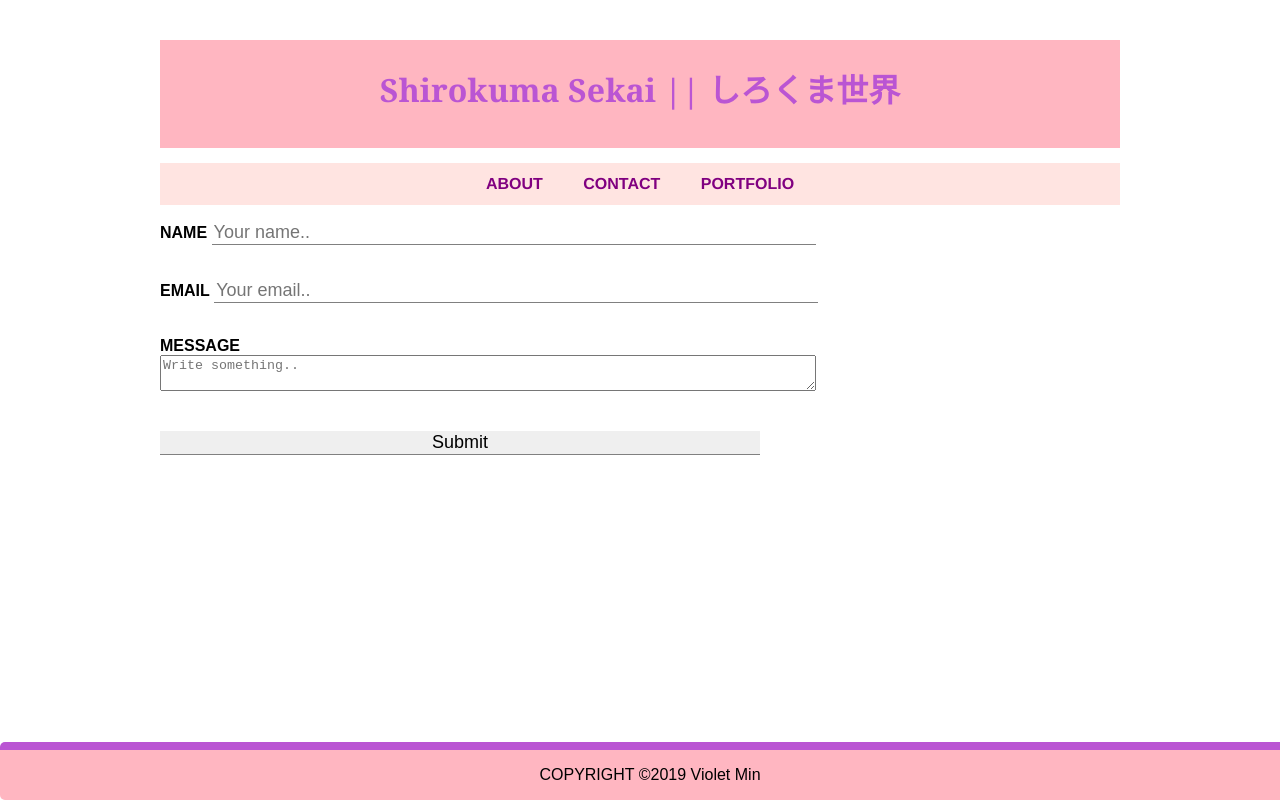
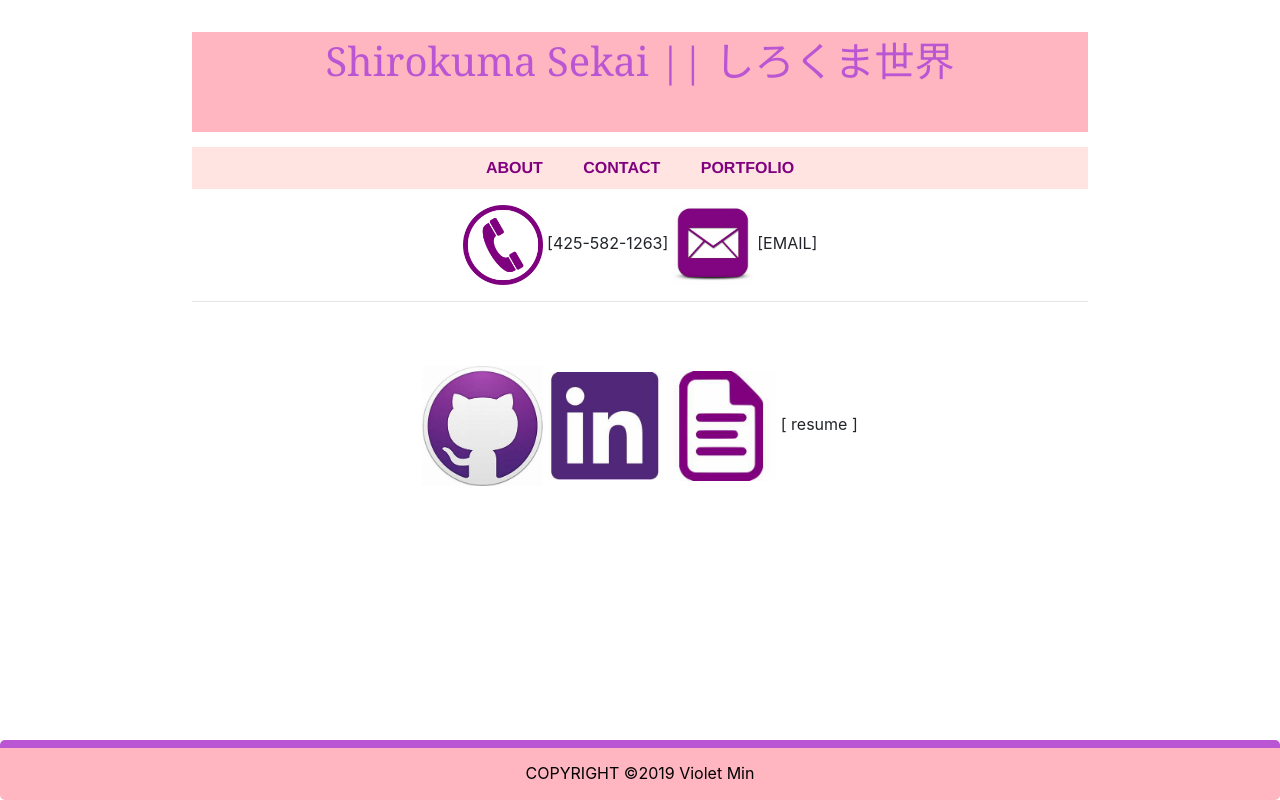
Before and after one commit to VioletShirokuma/violetportfolio.github.io, a plain HTML site: page contact.html in a window 1280 px wide. Drawn offline with nearby package versions, Linux system fonts and the light colour scheme.

Commit message:
Adding icons, edited contact page, cleaned portfolio page

```diff
--- a/assets/css/style.css
+++ b/assets/css/style.css
@@ -76,7 +76,7 @@
     color:#000000;
     left: 0;
     bottom: 0;
-    height: 30px;
+    height: 60px;
     width: 100%;
     line-height:30px;
         }
--- a/contact.html
+++ b/contact.html
@@ -6,6 +6,14 @@
     <meta http-equiv="X-UA-Compatible" content="ie=edge">
     <title>Contact</title>
     <link rel="stylesheet" type="text/css" href="assets/css/style.css">
+
+    <link rel="stylesheet" href="https://stackpath.bootstrapcdn.com/bootstrap/4.4.1/css/bootstrap.min.css" integrity="sha384-Vkoo8x4CGsO3+Hhxv8T/Q5PaXtkKtu6ug5TOeNV6gBiFeWPGFN9MuhOf23Q9Ifjh" crossorigin="anonymous">
+
+    <link rel="stylesheet"
+    href="https://cdn.rawgit.com/konpa/devicon/df6431e323547add1b4cf45992913f15286456d3/devicon.min.css">
+
+    <link rel="stylesheet" href="https://cdn.rawgit.com/konpa/devicon/df6431e323547add1b4cf45992913f15286456d3/devicon.min.css">
+    <link rel="stylesheet" href="devicon-colors.css">
 </head>
 <body>
         <div id="wrapper">
@@ -21,26 +29,22 @@
                         </ul>
                 </nav>
 
-        <section>
-        <p><div class="contact-form">
-                <form id="contact-form">
+        <section><center>
+                <a href="tel:4255821263"><img height="80" src="assets/images/phoneicon.png"></a> [425-582-1263]
 
-                      <label for="fname"><b>NAME</b></label>
-                      <input type="text" name="name" class="form-contact" placeholder="Your name.."><br><br>
+                <a href= "mailto:asheaesthetics@gmail.com"><img height="80" src="assets/images/emailicon.jpg"></a> [EMAIL]
+                <hr>
+<br><br>
 
-                      <label for="fname"><b>EMAIL</b></label>
-                      <input type="email" name="email" class="form-contact" placeholder="Your email.."><br><br>
+<a href="https://github.com/VioletShirokuma"><img height="120" src="assets/images/githubicon.jpg"></a>
 
-                      <label for="message"><b>MESSAGE</b></label><br>
-                      <textarea id="message" name="message" placeholder="Write something.." style="width:650px"></textarea><br><br><br>
+<a href="https://www.linkedin.com/in/violetshirokuma/?lipi=urn%3Ali%3Apage%3Ad_flagship3_feed%3BNuKumUavTT6ZunypLy0kog%3D%3D"><img height="108" src="assets/images/linkedinicon.jpg"></a>
 
-                      <input type="submit" class="form-contact" value="Submit">
+<a href="MIN_VIOLET_RESUME.pdf"><img height="110" src="assets/images/pdficon.jpg"></a> [ resume ]
 
-                    </form>
-                  </div>
 
-        </p>
-        </section>
+
+        </section></center>
 
         <footer>
                 <section>COPYRIGHT ©2019 Violet Min </section>
```
Also changed, not shown: index.html (+6 -1 lines), portfolio.html (+8 -16 lines), assets/images/emailicon.jpg (added), assets/images/githubicon.jpg (added), assets/images/linkedinicon.jpg (added), assets/images/linkedinicon.png (added), assets/images/pdficon.jpg (added), assets/images/phoneicon.png (added).
